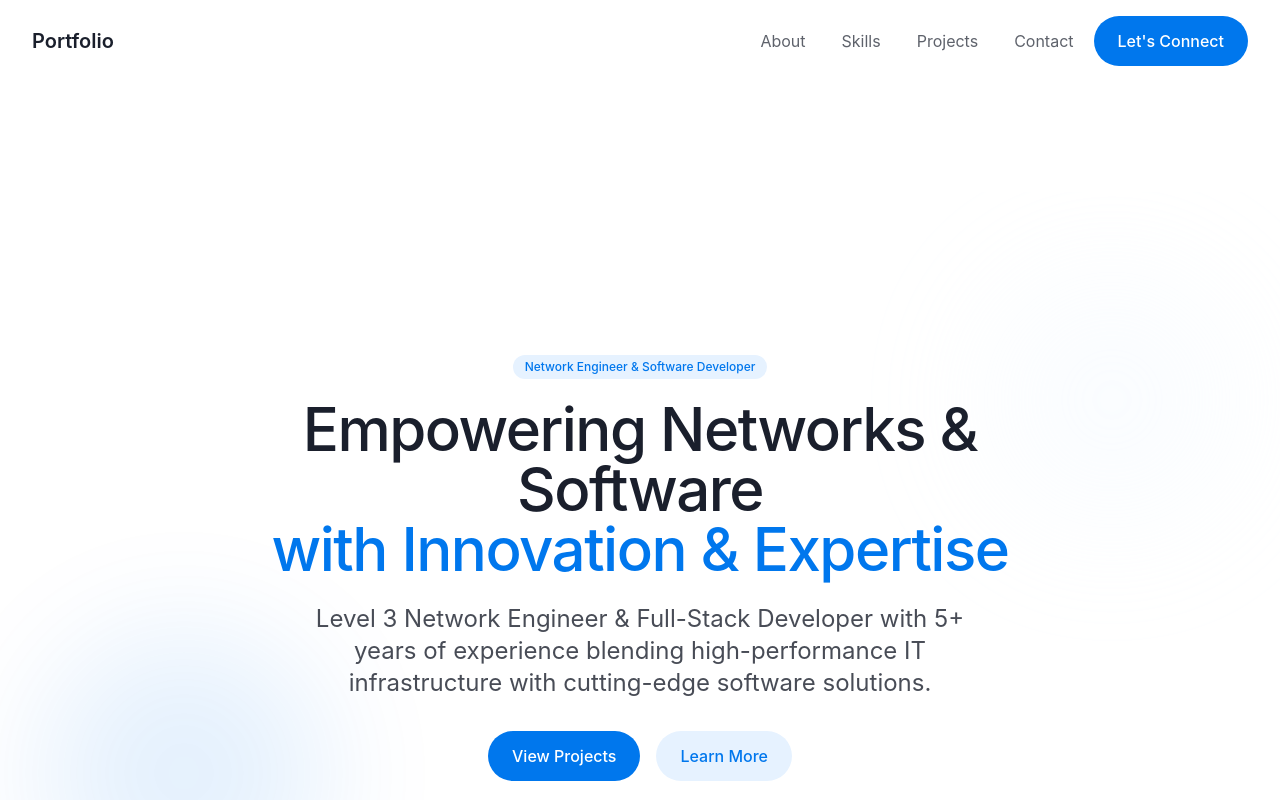
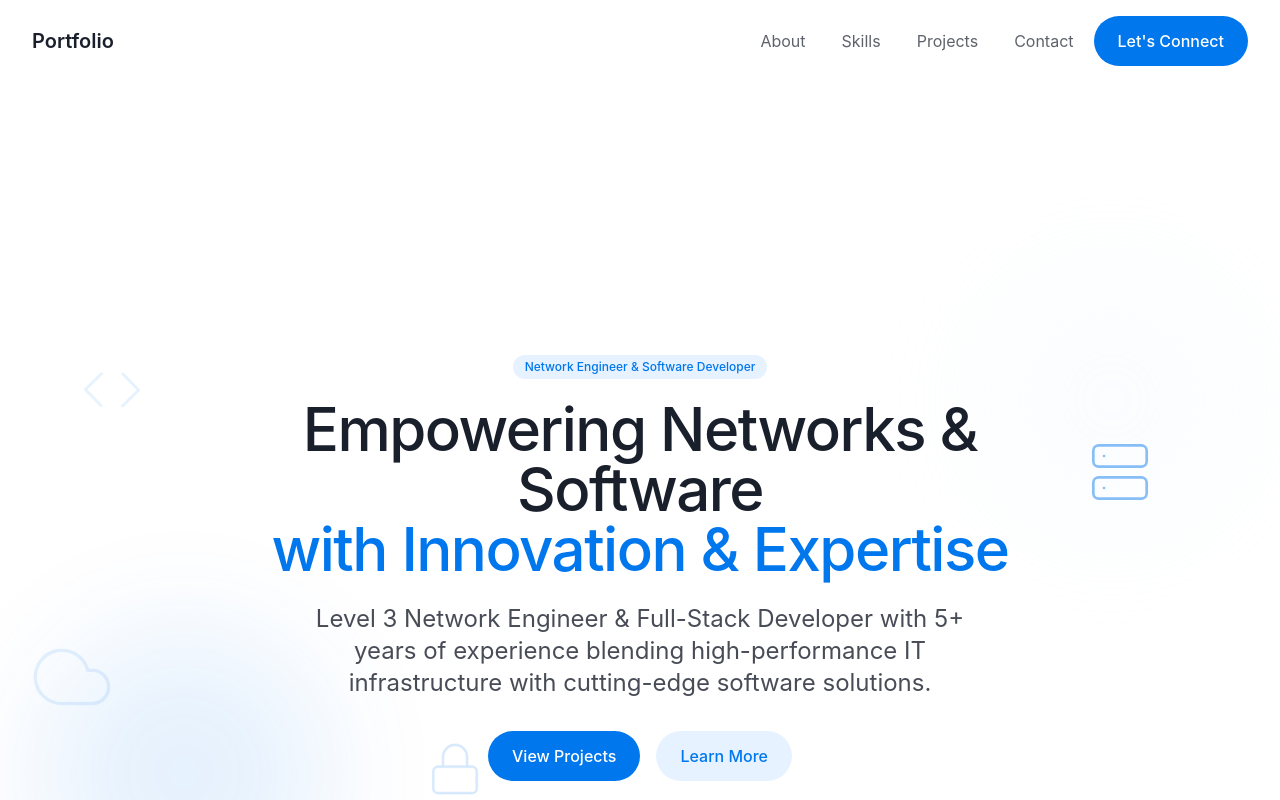
Before and after one commit to tushartomar07/Personal-Portfolio, a React (Vite) app: page / in a window 1280 px wide. Shown: the top 800 px of the page. Built offline with nearby package versions, Linux system fonts and the light colour scheme; a web font is replaced by a local one.

Commit message:
Edit background animation
Edit animation of developer, server, and security elements.

```diff
--- a/src/components/Hero.tsx
+++ b/src/components/Hero.tsx
@@ -12,8 +12,42 @@ const Hero: React.FC = () => {
   return (
     <section className="pt-32 pb-16 md:pt-40 md:pb-20 overflow-hidden relative bg-transparent">
       <div className="absolute inset-0 z-0">
+        {/* Original blur effects */}
         <div className="absolute top-20 right-10 w-64 h-64 bg-portfolio-light-blue rounded-full opacity-20 blur-3xl"></div>
         <div className="absolute bottom-10 left-10 w-72 h-72 bg-portfolio-blue rounded-full opacity-10 blur-3xl"></div>
+
+        {/* Developer code animation */}
+        <div className="absolute top-40 left-8 md:left-20 w-16 h-20 animate-float opacity-10">
+          <svg xmlns="http://www.w3.org/2000/svg" className="h-full w-full text-portfolio-blue" viewBox="0 0 24 24" fill="none" stroke="currentColor" strokeWidth="1" strokeLinecap="round" strokeLinejoin="round">
+            <polyline points="16 18 22 12 16 6"></polyline>
+            <polyline points="8 6 2 12 8 18"></polyline>
+          </svg>
+        </div>
+
+        {/* Server rack animation */}
+        <div className="absolute top-60 right-8 md:right-32 w-16 h-20 animate-pulse opacity-10">
+          <svg xmlns="http://www.w3.org/2000/svg" className="h-full w-full text-portfolio-blue" viewBox="0 0 24 24" fill="none" stroke="currentColor" strokeWidth="1" strokeLinecap="round" strokeLinejoin="round">
+            <rect x="2" y="2" width="20" height="8" rx="2" ry="2"></rect>
+            <rect x="2" y="14" width="20" height="8" rx="2" ry="2"></rect>
+            <line x1="6" y1="6" x2="6.01" y2="6"></line>
+            <line x1="6" y1="18" x2="6.01" y2="18"></line>
+          </svg>
+        </div>
+
+        {/* Security lock animation */}
+        <div className="absolute bottom-40 right-12 md:left-1/3 w-14 h-14 animate-slow-pulse opacity-10">
+          <svg xmlns="http://www.w3.org/2000/svg" className="h-full w-full text-portfolio-blue" viewBox="0 0 24 24" fill="none" stroke="currentColor" strokeWidth="1" strokeLinecap="round" strokeLinejoin="round">
+            <rect x="3" y="11" width="18" height="11" rx="2" ry="2"></rect>
+            <path d="M7 11V7a5 5 0 0 1 10 0v4"></path>
+          </svg>
+        </div>
+
+        {/* Network/cloud animation */}
+        <div className="absolute bottom-60 left-8 md:right-1/4 w-20 h-20 animate-float-delayed opacity-10">
+          <svg xmlns="http://www.w3.org/2000/svg" className="h-full w-full text-portfolio-blue" viewBox="0 0 24 24" fill="none" stroke="currentColor" strokeWidth="1" strokeLinecap="round" strokeLinejoin="round">
+            <path d="M18 10h-1.26A8 8 0 1 0 9 20h9a5 5 0 0 0 0-10z"></path>
+          </svg>
+        </div>
       </div>
 
       <div className="section-container relative z-10">
--- a/tailwind.config.ts
+++ b/tailwind.config.ts
@@ -1,4 +1,3 @@
-
 import type { Config } from "tailwindcss";
 
 export default {
@@ -63,7 +62,6 @@ export default {
 					border: 'hsl(var(--sidebar-border))',
 					ring: 'hsl(var(--sidebar-ring))'
 				},
-				// Custom portfolio colors
 				portfolio: {
 					'blue': '#0077ED',
 					'light-blue': '#E6F2FF',
@@ -118,6 +116,32 @@ export default {
 					'50%': {
 						transform: 'translateY(-10px)'
 					}
+				},
+				'float': {
+					'0%, 100%': {
+						transform: 'translateY(0) rotate(0deg)'
+					},
+					'50%': {
+						transform: 'translateY(-15px) rotate(5deg)'
+					}
+				},
+				'float-delayed': {
+					'0%, 100%': {
+						transform: 'translateY(0) rotate(0deg)'
+					},
+					'50%': {
+						transform: 'translateY(-10px) rotate(-5deg)'
+					}
+				},
+				'slow-pulse': {
+					'0%, 100%': {
+						opacity: '0.1',
+						transform: 'scale(1)'
+					},
+					'50%': {
+						opacity: '0.2',
+						transform: 'scale(1.05)'
+					}
 				}
 			},
 			animation: {
@@ -128,7 +152,10 @@ export default {
 				'slide-in-right': 'slide-in-right 0.5s ease-out',
 				'soft-bounce': 'soft-bounce 3s infinite ease-in-out',
 				'delayed-fade-up': 'fade-up 0.5s ease-out 0.2s forwards',
-				'long-delayed-fade-up': 'fade-up 0.5s ease-out 0.4s forwards'
+				'long-delayed-fade-up': 'fade-up 0.5s ease-out 0.4s forwards',
+				'float': 'float 6s ease-in-out infinite',
+				'float-delayed': 'float-delayed 7s ease-in-out infinite',
+				'slow-pulse': 'slow-pulse 4s ease-in-out infinite',
 			},
 			fontFamily: {
 				sans: [
```
